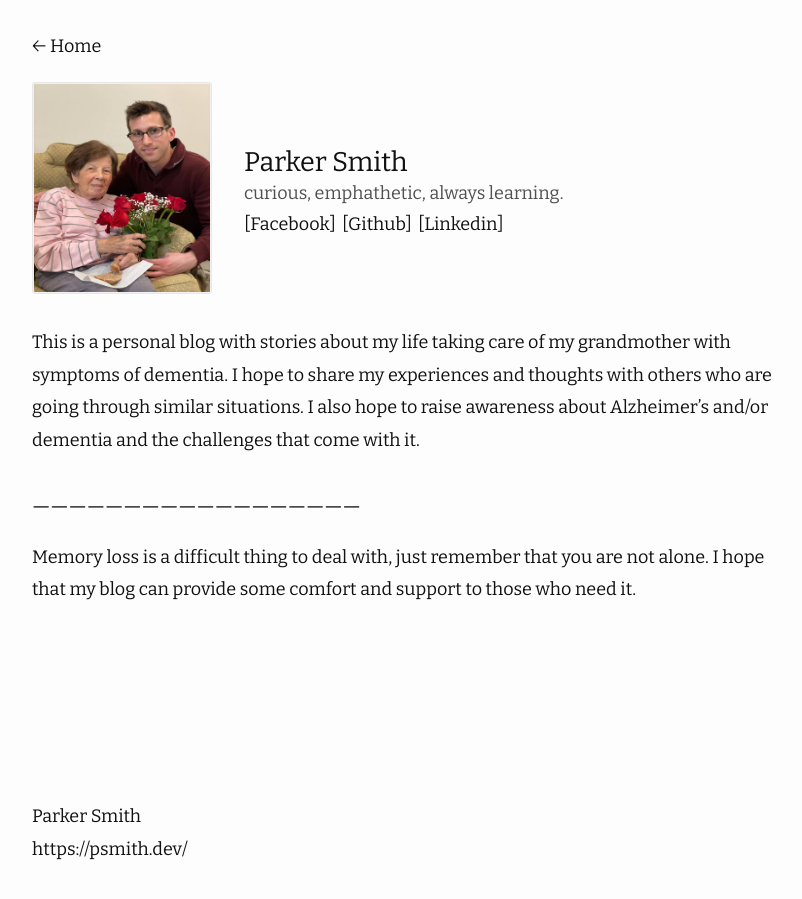
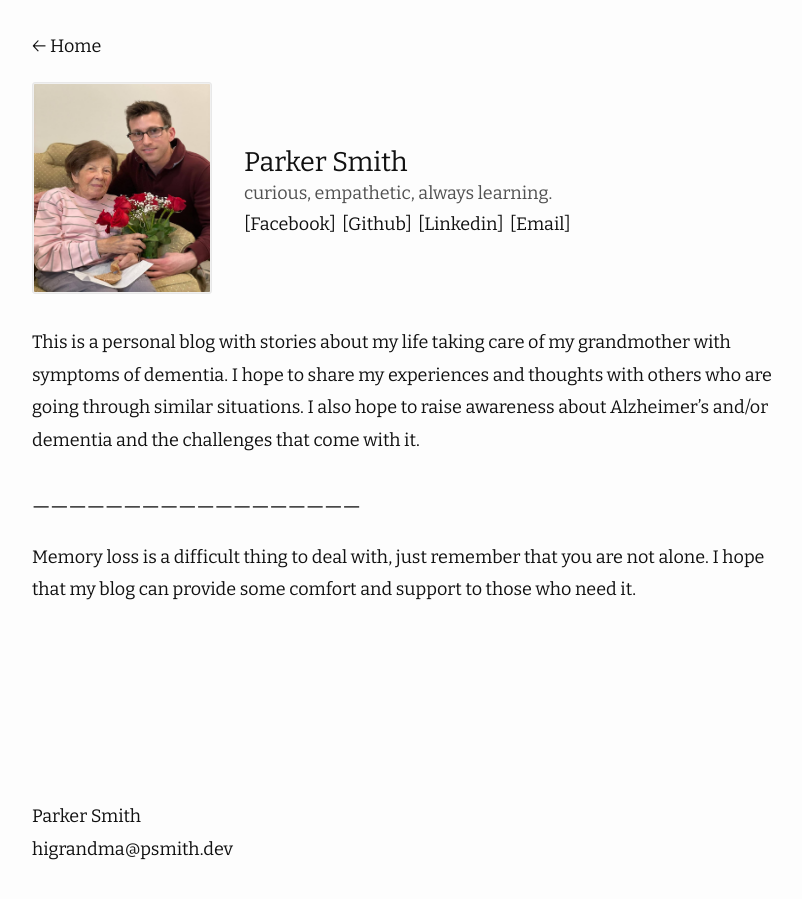
Before and after one commit to psmithdev/grandoletime, a Jekyll site: the page built from docs/about.md, in a window 1280 px wide. Shown: the whole page, without its empty margins (238-1040 px from the left). Built offline with Jekyll 4.4.1, drawn with Linux system fonts in a browser that asks for light colours; nearby versions of some CDN libraries.

Commit message:
Update email address and fix typo in about_you description

```diff
--- a/docs/_config.yml
+++ b/docs/_config.yml
@@ -1,8 +1,8 @@
 title: Grand Ole Time # The title of the blog
 author: Parker Smith # Your name
-email: https://psmith.dev/ # your email shown in the footer
+email: higrandma@psmith.dev # your email shown in the footer
 url: https://www.grandoletime.com/ # this is your site's root address.
-description: A grandson taking care of his grandmother,
+description: From his hands to hers,
 
   from one generation to the next
 favicon: "./favicon.ico" # set the favicon of the site
@@ -12,7 +12,7 @@ show_excerpts: false # set to true to show excerpts on the homepage
 # refer to https://shopify.github.io/liquid/filters/date/ if you want to customize this
 moving:
   avatar_url: "/parker_clara.jpeg" # avatar in about page
-  about_you: curious, emphathetic, always learning. # short description about you in about page
+  about_you: curious, empathetic, always learning. # short description about you in about page
   date_format: "%b %d" # date format of posts in home page
   back_to: "Home" # In the post page, you have a back button above the title, you can custom the text by yourself.
 
@@ -34,6 +34,7 @@ moving:
     # googleplus:
     # microdotblog:
     # reddit:
+    email: 123@test.com
 
     # Mastodon instances
     # mastodon:
--- a/docs/_includes/social.html
+++ b/docs/_includes/social.html
@@ -34,7 +34,8 @@
     <a
       class="black-link"
       href="https://github.com/{{ social.github | cgi_escape | escape }}"
-    > [Github]</a
+    >
+      [Github]</a
     >
   </li>
   {%- endif -%} {%- if social.instagram -%}
@@ -84,7 +85,8 @@
     <a
       class="black-link"
       href="https://twitter.com/{{ social.twitter | cgi_escape | escape }}"
-    > [Twitter]</a
+    >
+      [Twitter]</a
     >
   </li>
   {%- endif -%} {%- if social.youtube -%}
@@ -136,5 +138,11 @@
   <li>
     <a class="black-link" href="{{ 'feed.xml' | relative_url }}">[RSS]</a>
   </li>
+  {%- endif -%} {%- if social.email -%}
+  <li>
+    <a class="black-link" href="mailto:{{ social.email | cgi_escape | escape }}"
+      >[Email]</a
+    >
+  </li>
   {%- endif -%}
 </ul>
```
Also changed, not shown: docs/favicon.ico.
